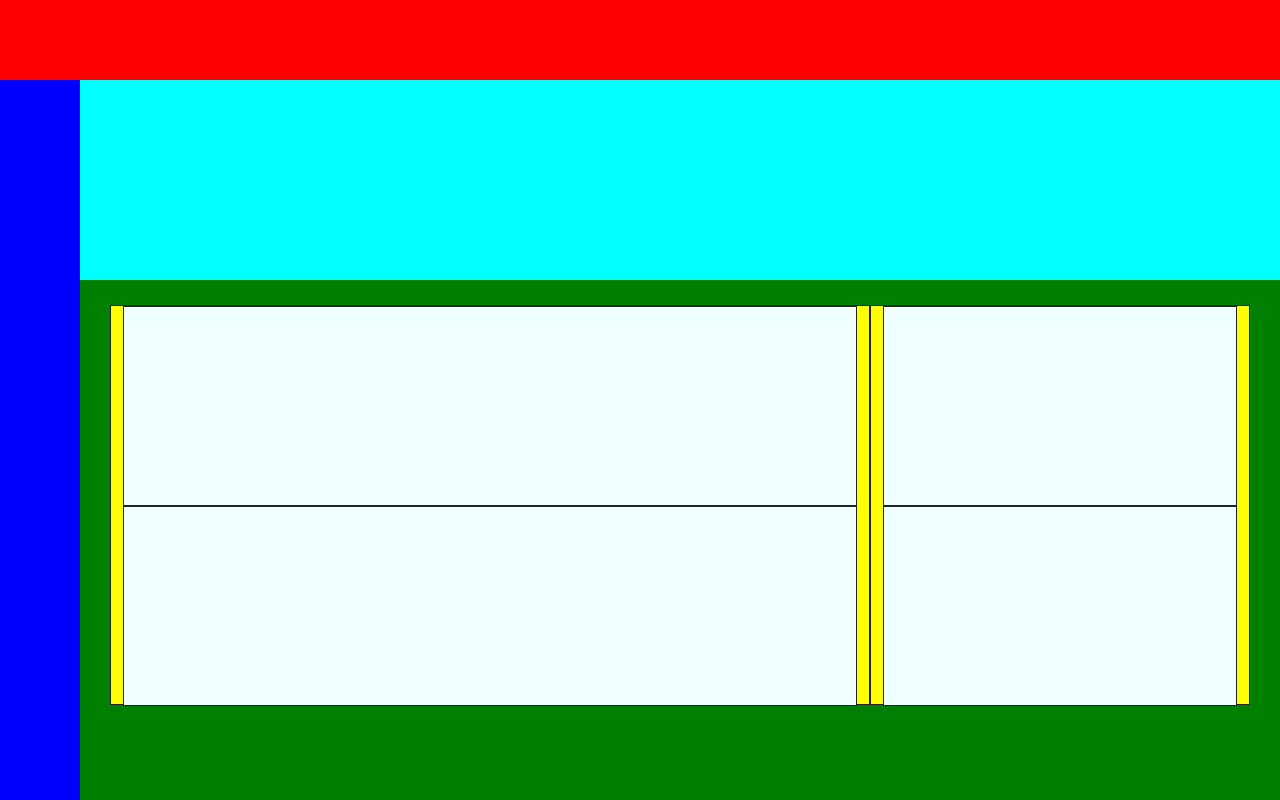
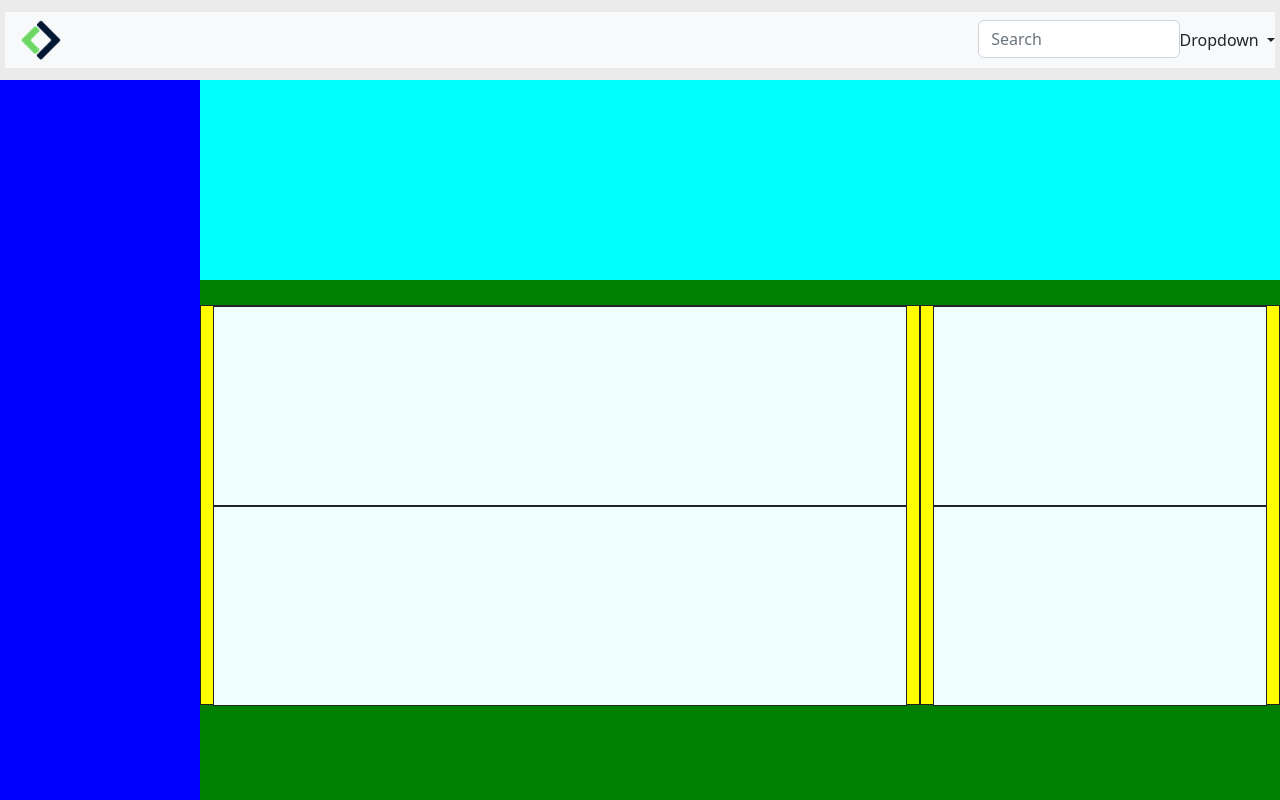
Before and after one commit to scarpi2001/html-css-bootstrap-dashboard, a plain HTML site: page index.html in a window 1280 px wide. Drawn offline with nearby package versions, Linux system fonts and the light colour scheme.

Commit message:
sviluppo_header-nav

```diff
--- a/css/style.css
+++ b/css/style.css
@@ -3,9 +3,11 @@
 
 /* HEADER */
 header {
+    display: flex;
+    align-items: center;
     height: 80px;
-    /* DEBUG */
-    background-color: red;
+    padding: 10px 5px;
+    background-color: rgb(235, 235, 235);
 }
 
 /* MAIN */
@@ -50,3 +52,11 @@ main {
     border: 1px solid;
     height: 200px;
 }
+
+/* RESPONSIVE */
+@media screen and (min-width:992px) {
+
+    #main_sidebar {
+        width: 200px;
+    }
+}
--- a/index.html
+++ b/index.html
@@ -11,11 +11,32 @@
 <body>
     <!-- HEADER -->
     <header>
-        <nav id="header_nav">
-            <div></div>
-            <div></div>
-            <div></div>
+        <nav class="d-flex w-100 bg-light py-2">
+            <div class="container-fluid px-3">
+              <a href="#">
+                <img src="img/Logo.png" alt="Bootstrap" width="40" height="40">
+              </a>
+            </div>
+
+            <form>
+                <input class="form-control me-2" type="search" placeholder="Search" aria-label="Search">
+            </form>
+
+            <ul class="navbar-nav me-auto mb-2 mb-lg-0">
+                <li class="nav-item dropdown">
+                    <a class="nav-link dropdown-toggle" href="#" role="button" data-bs-toggle="dropdown" aria-expanded="false">
+                      Dropdown
+                    </a>
+                    <ul class="dropdown-menu">
+                      <li><a class="dropdown-item" href="#">Action</a></li>
+                      <li><a class="dropdown-item" href="#">Another action</a></li>
+                      <li><hr class="dropdown-divider"></li>
+                      <li><a class="dropdown-item" href="#">Something else here</a></li>
+                    </ul>
+                </li>
+            </ul>
         </nav>
+
     </header>
 
     <!-- MAIN -->
```
Also changed, not shown: img/Logo.png (added).
